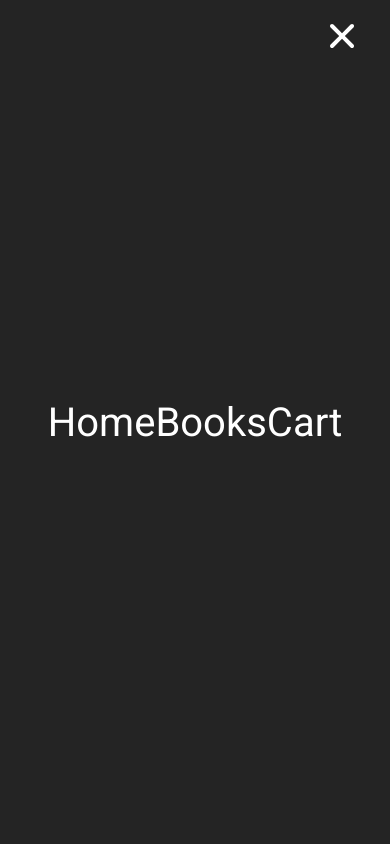
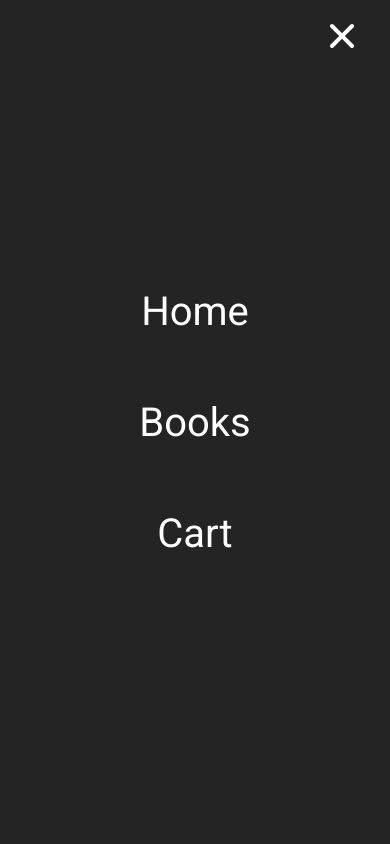
Before and after one commit to mike7418/library-react-project, a React (Vite) app: page / in a window 390 px wide. Both pictures are taken after a click on the button 297 px from the left and 40 px from the top of the page. Shown: the top 844 px of the page. Built offline with nearby package versions, Linux system fonts and the light colour scheme; grey boxes are pictures that could not be loaded.

Commit message:
Fixed Nav menu on small screen

```diff
--- a/src/components/Nav.jsx
+++ b/src/components/Nav.jsx
@@ -28,7 +28,7 @@ const Nav = () => {
                 </ul>
                 <div className="menu__backdrop">
                     <button className="btn__menu btn__menu--close" onClick={closeMenu}><FontAwesomeIcon icon="times" /></button>
-                    <ul className="men u__links">
+                    <ul className="menu__links">
                         <li className="menu__list"><Link to="/" className="menu__link">Home</Link></li>
                         <li className="menu__list"><Link to="/books" className="menu__link">Books</Link></li>
                         <li className="menu__list"><Link to="/cart" className="menu__link">Cart</Link></li>
```
